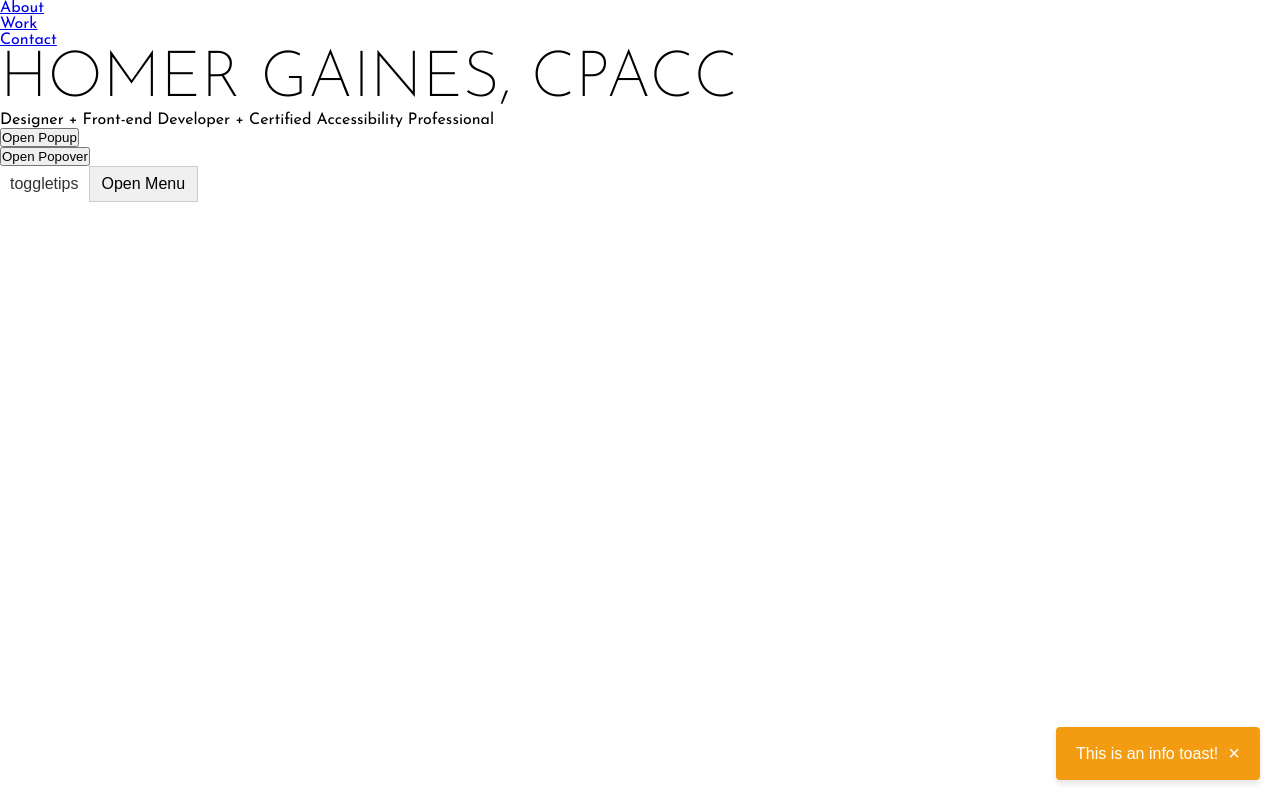
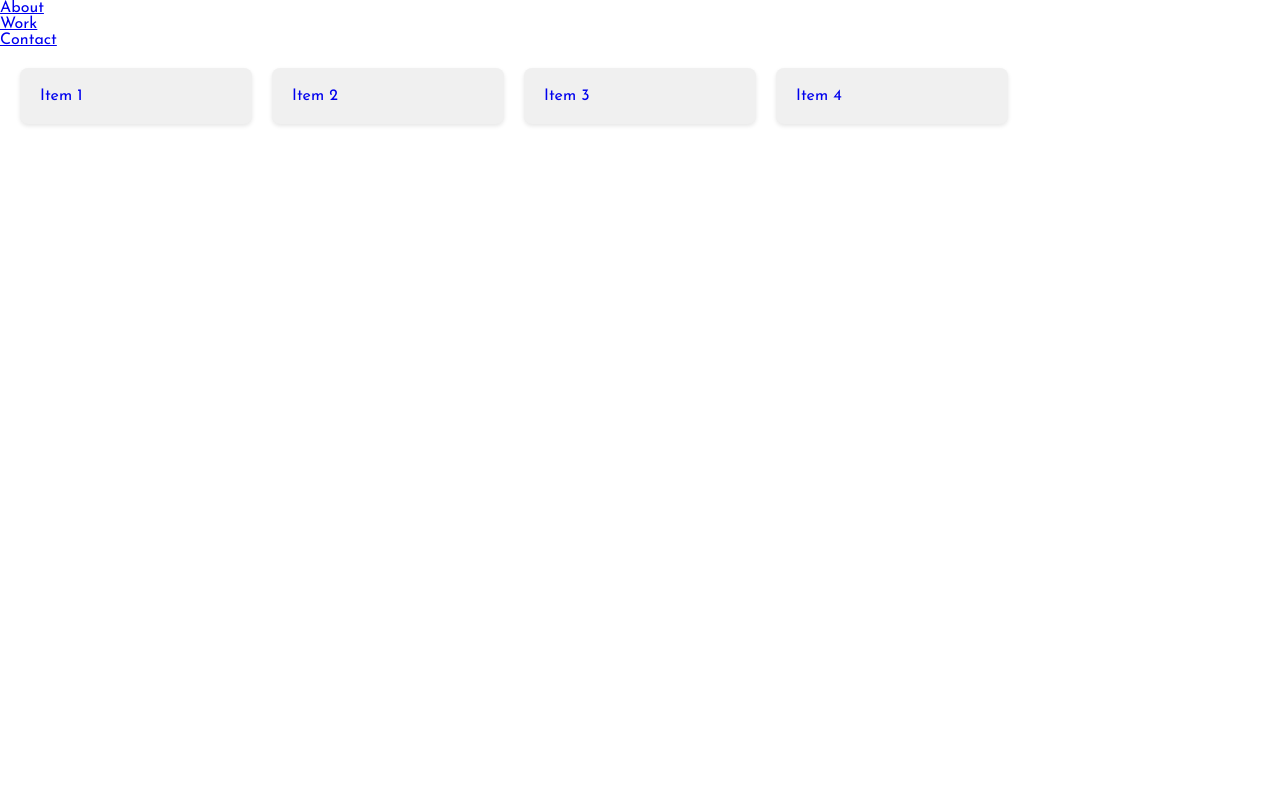
Before and after one commit to xirclebox/hg, a Next.js app: page / in a window 1280 px wide. Built offline with nearby package versions, Linux system fonts and the light colour scheme.

Commit message:
addded grid layout

```diff
--- a/app/page.tsx
+++ b/app/page.tsx
@@ -2,11 +2,8 @@
 import React from "react";
 import SkipContent from "@/components/SkipContent/SkipContent";
 import Navbar from "@/components/Navbar/Navbar";
-import Popup from "@/components/Popup/Popup";
-import Popover from "@/components/Popover/Popover";
-import Toggletip from "@/components/Toggletip/Toggletip";
-import PopoverMenu from "@/components/PopoverMenu/PopoverMenu";
-import Toast from "@/components/Toast/Toast";
+import ComponentList from "@/components/ComponentList/ComponentList";
+import { components } from "../components/ComponentList/ComponentListItems";
 
 export default function Home() {
   return (
@@ -16,41 +13,7 @@ export default function Home() {
         <Navbar />
       </header>
       <main id="main" className="main">
-        <section>
-          <h1 className="me">Homer Gaines, CPACC</h1>
-          <p>
-            Designer + Front-end Developer + Certified Accessibility
-            Professional
-          </p>
-          <Popup
-            trigger={<button>Open Popup</button>}
-            content={<p>This is the popup content.</p>}
-            onClose={() => console.log("Popup closed")}
-            title="Example Popup"
-          />
-          <div>
-            <Popover
-              trigger={<button>Open Popover</button>}
-              content={
-                <div>
-                  <h2>Popover Content</h2>
-                  <p>This is the content of the popover.</p>
-                </div>
-              }
-            />
-          </div>
-          <Toggletip content="A toggletip is like a tooltip, but it stays open until the user closes it or clicks outside.">
-            toggletips
-          </Toggletip>
-
-          <PopoverMenu trigger="Open Menu">
-            <div className="menu-item">Item 1</div>
-            <div className="menu-item">Item 2</div>
-            <div className="menu-item">Item 3</div>
-          </PopoverMenu>
-
-          <Toast message="This is an info toast!" type="warning" />
-        </section>
+        <ComponentList components={components} />
       </main>
     </div>
   );
--- /dev/null
+++ b/components/ComponentList/ComponentList.scss
@@ -0,0 +1,19 @@
+.ComponentList-grid {
+  display: grid;
+  grid-template-columns: repeat(auto-fill, minmax(200px, 1fr));
+  gap: 20px;
+  padding: 20px;
+}
+
+.ComponentList-card {
+  background-color: #f0f0f0;
+  border-radius: 8px;
+  padding: 20px;
+  box-shadow: 0 2px 4px rgba(0, 0, 0, 0.1);
+  transition: transform 0.2s;
+  text-decoration: none;
+
+  &:hover {
+    transform: scale(1.05);
+  }
+}
--- /dev/null
+++ b/components/ComponentList/ComponentList.tsx
@@ -0,0 +1,30 @@
+import React from "react";
+import "./ComponentList.scss";
+
+interface component {
+  id: number;
+  name: string;
+  url: string;
+}
+
+interface ComponentListProps {
+  components: component[];
+}
+
+const ComponentList = ({ components }: ComponentListProps) => {
+  return (
+    <div className="ComponentList-grid">
+      {components.map((component) => (
+        <a
+          href={component.url}
+          key={component.id}
+          className="ComponentList-card"
+        >
+          <p>{component.name}</p>
+        </a>
+      ))}
+    </div>
+  );
+};
+
+export default ComponentList;
--- /dev/null
+++ b/components/ComponentList/ComponentListItems.tsx
@@ -0,0 +1,6 @@
+export const components = [
+  { id: 1, name: "Item 1", url: "#" },
+  { id: 2, name: "Item 2", url: "#" },
+  { id: 3, name: "Item 3", url: "#" },
+  { id: 4, name: "Item 4", url: "#" },
+];
```
